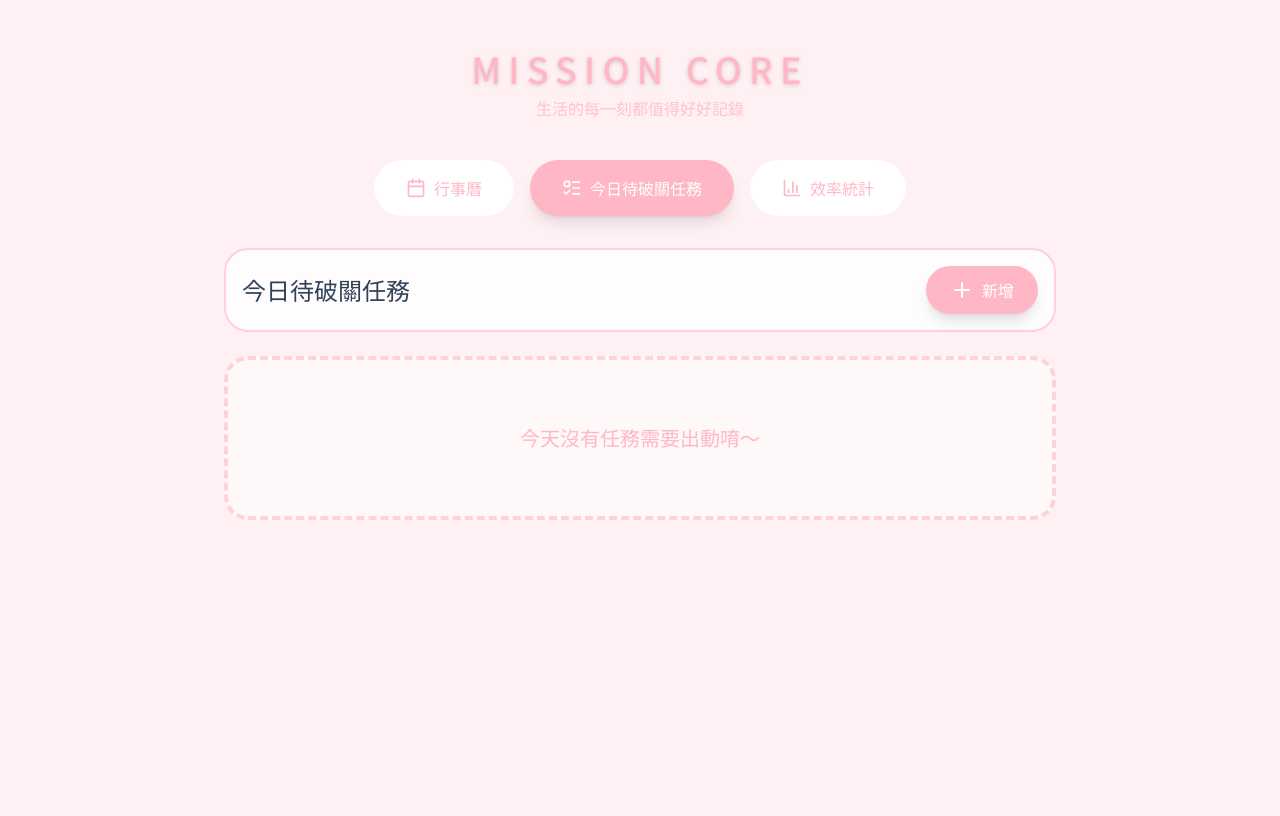
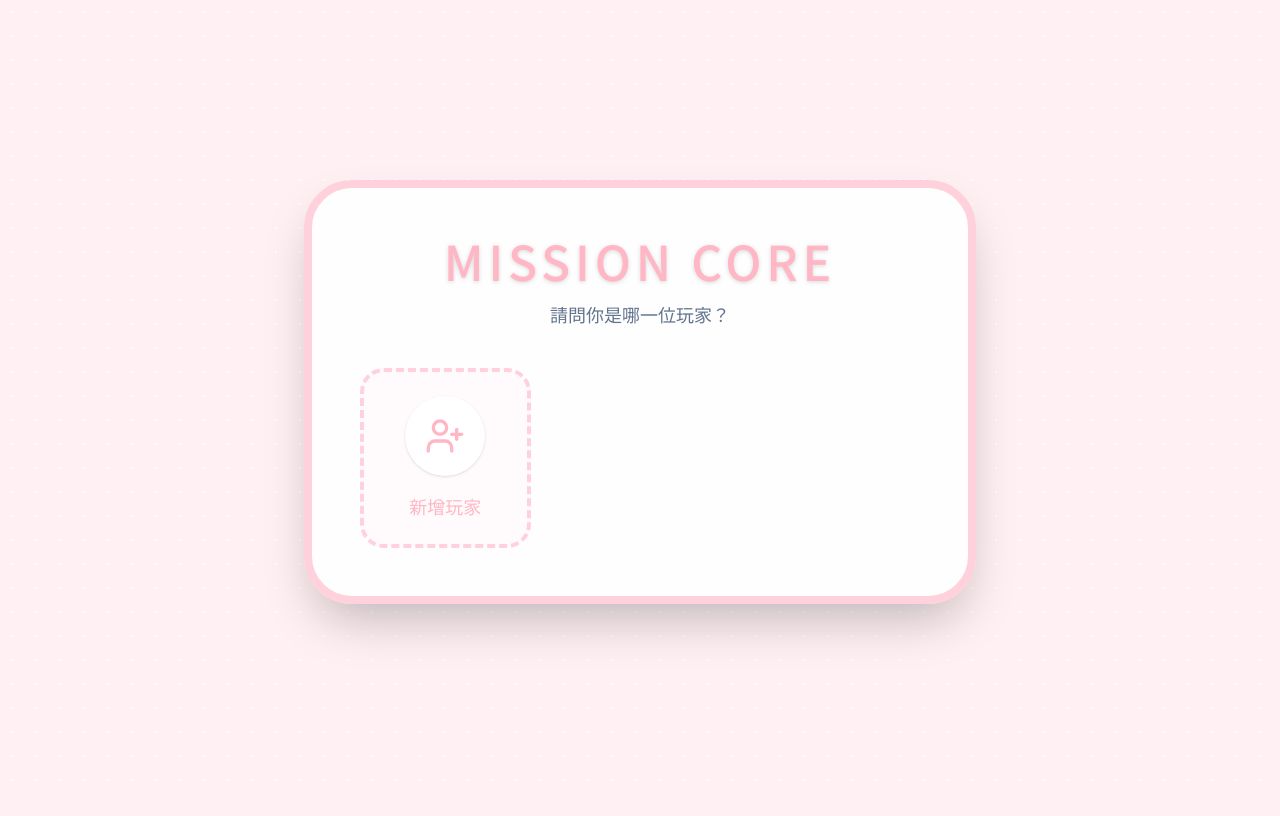
Before and after one commit to Queniiii/MISSION-CORE-main, a React (Vite) app: page / in a window 1280 px wide. Built offline with nearby package versions, Linux system fonts and the light colour scheme; a web font is replaced by a local one.

Commit message:
feat: implement multi-user profile system with scoped local storage for tasks and categories

```diff
--- a/src/App.tsx
+++ b/src/App.tsx
@@ -23,6 +23,9 @@ import {
   Calendar as CalendarIcon,
   ListTodo,
   Trash2,
+  User,
+  LogOut,
+  UserPlus,
   X,
   Palette,
   ArrowRight,
@@ -42,7 +45,7 @@ import {
   Legend
 } from 'recharts';
 import { motion, AnimatePresence, Reorder } from 'motion/react';
-import { Task, Category, DEFAULT_CATEGORIES } from './types';
+import { Task, Category, Profile, DEFAULT_CATEGORIES } from './types';
 import { cn, formatMinutes } from './lib/utils';
 
 type ViewMode = 'calendar' | 'tasks' | 'stats';
@@ -51,14 +54,15 @@ export default function App() {
   const [view, setView] = useState<ViewMode>('tasks');
   const [currentDate, setCurrentDate] = useState(new Date());
   const [selectedDate, setSelectedDate] = useState(new Date());
-  const [tasks, setTasks] = useState<Task[]>(() => {
-    const saved = localStorage.getItem('macaron_tasks');
+
+  const [profiles, setProfiles] = useState<Profile[]>(() => {
+    const saved = localStorage.getItem('macaron_profiles');
     return saved ? JSON.parse(saved) : [];
   });
-  const [categories, setCategories] = useState<Category[]>(() => {
-    const saved = localStorage.getItem('macaron_categories');
-    return saved ? JSON.parse(saved) : DEFAULT_CATEGORIES;
-  });
+  const [activeProfileId, setActiveProfileId] = useState<string | null>(null);
+
+  const [tasks, setTasks] = useState<Task[]>([]);
+  const [categories, setCategories] = useState<Category[]>([]);
   const [isAddingTask, setIsAddingTask] = useState(false);
   const [completingTask, setCompletingTask] = useState<Task | null>(null);
   const [editingTask, setEditingTask] = useState<Task | null>(null);
@@ -68,9 +72,45 @@ export default function App() {
 
   // Save to localStorage
   useEffect(() => {
-    localStorage.setItem('macaron_tasks', JSON.stringify(tasks));
-    localStorage.setItem('macaron_categories', JSON.stringify(categories));
-  }, [tasks, categories]);
+    localStorage.setItem('macaron_profiles', JSON.stringify(profiles));
+  }, [profiles]);
+
+  useEffect(() => {
+    if (activeProfileId) {
+      localStorage.setItem(`macaron_tasks_${activeProfileId}`, JSON.stringify(tasks));
+      localStorage.setItem(`macaron_categories_${activeProfileId}`, JSON.stringify(categories));
+    }
+  }, [tasks, categories, activeProfileId]);
+
+  // Load when activeProfileId changes
+  useEffect(() => {
+    if (activeProfileId) {
+      const savedTasks = localStorage.getItem(`macaron_tasks_${activeProfileId}`);
+      setTasks(savedTasks ? JSON.parse(savedTasks) : []);
+
+      const savedCats = localStorage.getItem(`macaron_categories_${activeProfileId}`);
+      setCategories(savedCats ? JSON.parse(savedCats) : DEFAULT_CATEGORIES);
+    }
+  }, [activeProfileId]);
+
+  if (!activeProfileId) {
+    return (
+      <ProfileSelector
+        profiles={profiles}
+        onSelect={setActiveProfileId}
+        onCreate={(name, color) => {
+          const newProfile = { id: crypto.randomUUID(), name, color };
+          setProfiles([...profiles, newProfile]);
+          setActiveProfileId(newProfile.id);
+        }}
+        onDelete={(id) => {
+          setProfiles(profiles.filter(p => p.id !== id));
+          localStorage.removeItem(`macaron_tasks_${id}`);
+          localStorage.removeItem(`macaron_categories_${id}`);
+        }}
+      />
+    );
+  }
 
   const tasksForSelectedDate = useMemo(() => {
     return tasks.filter(task => isSameDay(parseISO(task.date), selectedDate));
@@ -184,12 +224,20 @@ export default function App() {
     <div className="min-h-screen pb-24 md:pb-8">
       <div className="max-w-4xl mx-auto p-4 md:p-8 space-y-6">
         {/* Header */}
-        <header className="text-center py-4">
+        <header className="relative text-center py-4">
+          <button
+            onClick={() => setActiveProfileId(null)}
+            className="absolute left-0 top-6 md:top-8 flex items-center gap-2 px-3 py-2 md:px-4 md:py-2 bg-macaron-pink-light hover:bg-white text-macaron-pink-dark rounded-xl shadow-sm transition-all font-medium text-sm border-2 border-macaron-pink md:border-transparent"
+          >
+            <LogOut size={18} />
+            <span className="hidden md:inline">切換使用者</span>
+          </button>
+
           <h1 className="text-4xl font-medium text-macaron-pink-dark tracking-[0.2em] drop-shadow-sm uppercase">
             MISSION CORE
           </h1>
           <p className="text-macaron-pink-dark/80 font-medium mt-2 text-sm md:text-base">
-            生活的每一刻都值得好好記錄
+            歡迎回來，{profiles.find(p => p.id === activeProfileId)?.name}！生活的每一刻都值得好好記錄
           </p>
         </header>
 
@@ -855,3 +903,140 @@ function CompleteTaskModal({ task, onClose, onSubmit }: {
     </div>
   );
 }
+
+function ProfileSelector({
+  profiles,
+  onSelect,
+  onCreate,
+  onDelete
+}: {
+  profiles: Profile[];
+  onSelect: (id: string) => void;
+  onCreate: (name: string, color: string) => void;
+  onDelete: (id: string) => void;
+}) {
+  const [isCreating, setIsCreating] = useState(false);
+  const [newName, setNewName] = useState('');
+  const [newColor, setNewColor] = useState('#FFD1DC');
+
+  return (
+    <div className="min-h-screen pb-24 md:pb-8 flex items-center justify-center p-4">
+      <motion.div
+        initial={{ opacity: 0, y: 20 }}
+        animate={{ opacity: 1, y: 0 }}
+        className="bg-white/90 backdrop-blur-md p-8 md:p-12 rounded-[3rem] shadow-2xl border-8 border-macaron-pink w-full max-w-2xl"
+      >
+        <div className="text-center mb-10">
+          <h1 className="text-4xl md:text-5xl font-medium text-macaron-pink-dark tracking-[0.1em] drop-shadow-sm mb-4">
+            MISSION CORE
+          </h1>
+          <p className="text-slate-500 font-medium text-lg">請問你是哪一位玩家？</p>
+        </div>
+
+        <div className="grid grid-cols-2 md:grid-cols-3 gap-6">
+          {profiles.map(profile => (
+            <motion.div
+              key={profile.id}
+              whileHover={{ scale: 1.05 }}
+              whileTap={{ scale: 0.95 }}
+              className="relative group block text-center"
+            >
+              <button
+                onClick={(e) => {
+                  e.stopPropagation();
+                  onDelete(profile.id);
+                }}
+                className="absolute -top-3 -right-3 p-2 bg-red-100 text-red-500 rounded-full opacity-0 group-hover:opacity-100 transition-opacity z-10 hover:bg-red-500 hover:text-white"
+              >
+                <X size={16} />
+              </button>
+              <button
+                onClick={() => onSelect(profile.id)}
+                className="w-full flex flex-col items-center gap-4 bg-slate-50 p-6 rounded-3xl border-4 border-transparent hover:border-macaron-pink hover:shadow-xl transition-all"
+              >
+                <div
+                  className="w-20 h-20 rounded-full shadow-inner flex items-center justify-center text-white"
+                  style={{ backgroundColor: profile.color }}
+                >
+                  <User size={40} className="drop-shadow-sm" />
+                </div>
+                <span className="font-medium text-slate-700 text-lg truncate w-full">{profile.name}</span>
+              </button>
+            </motion.div>
+          ))}
+
+          <motion.button
+            whileHover={{ scale: 1.05 }}
+            whileTap={{ scale: 0.95 }}
+            onClick={() => setIsCreating(true)}
+            className="flex flex-col items-center gap-4 bg-macaron-pink-light/30 p-6 rounded-3xl border-4 border-dashed border-macaron-pink text-macaron-pink-dark hover:bg-macaron-pink-light transition-all h-full justify-center"
+          >
+            <div className="w-20 h-20 rounded-full bg-white flex items-center justify-center shadow-sm">
+              <UserPlus size={40} />
+            </div>
+            <span className="font-medium text-lg">新增玩家</span>
+          </motion.button>
+        </div>
+      </motion.div>
+
+      <AnimatePresence>
+        {isCreating && (
+          <div className="fixed inset-0 z-50 flex items-center justify-center p-4 bg-slate-900/40 backdrop-blur-sm">
+            <motion.div
+              initial={{ opacity: 0, scale: 0.9, y: 20 }}
+              animate={{ opacity: 1, scale: 1, y: 0 }}
+              exit={{ opacity: 0, scale: 0.9 }}
+              className="bg-white w-full max-w-md rounded-[2.5rem] shadow-2xl border-8 border-macaron-pink p-8"
+            >
+              <div className="flex justify-between items-center mb-8">
+                <h3 className="text-2xl font-medium text-slate-700">建立新檔案</h3>
+                <button onClick={() => setIsCreating(false)} className="p-2 hover:bg-slate-100 rounded-xl transition-colors">
+                  <X size={24} className="text-slate-400" />
+                </button>
+              </div>
+
+              <div className="space-y-6">
+                <div>
+                   <label className="text-sm font-medium text-slate-500 mb-2 block">玩家名稱</label>
+                   <input
+                     autoFocus
+                     type="text"
+                     value={newName}
+                     onChange={e => setNewName(e.target.value)}
+                     placeholder="輸入你的名字"
+                     className="w-full px-6 py-4 rounded-2xl bg-slate-50 border-2 border-transparent focus:border-macaron-pink focus:bg-white outline-none font-medium text-lg transition-all"
+                   />
+                </div>
+                <div>
+                   <label className="text-sm font-medium text-slate-500 mb-2 block">代表色</label>
+                   <div className="flex gap-4">
+                     {['#FFD1DC', '#B3E5FC', '#FFF9C4', '#C8E6C9', '#E1BEE7', '#FFCCBC'].map(color => (
+                        <button
+                          key={color}
+                          onClick={() => setNewColor(color)}
+                          className={`w-10 h-10 rounded-full transition-transform ${newColor === color ? 'scale-125 shadow-md ring-4 ring-white' : 'hover:scale-110'}`}
+                          style={{ backgroundColor: color }}
+                        />
+                     ))}
+                   </div>
+                </div>
+
+                <button
+                  disabled={!newName.trim()}
+                  onClick={() => {
+                    onCreate(newName.trim(), newColor);
+                    setIsCreating(false);
+                    setNewName('');
+                  }}
+                  className="w-full py-4 bg-macaron-pink-dark text-white rounded-2xl font-medium text-lg shadow-lg hover:scale-[1.02] active:scale-95 transition-all disabled:opacity-50"
+                >
+                  開始遊戲！
+                </button>
+              </div>
+            </motion.div>
+          </div>
+        )}
+      </AnimatePresence>
+    </div>
+  );
+}
--- a/src/types.ts
+++ b/src/types.ts
@@ -15,6 +15,12 @@ export interface Category {
   color: string;
 }
 
+export interface Profile {
+  id: string;
+  name: string;
+  color: string;
+}
+
 export const DEFAULT_CATEGORIES: Category[] = [
   { id: 'work', name: '工作', color: '#B3E5FC' },
   { id: 'life', name: '生活', color: '#FFD1DC' },
```
